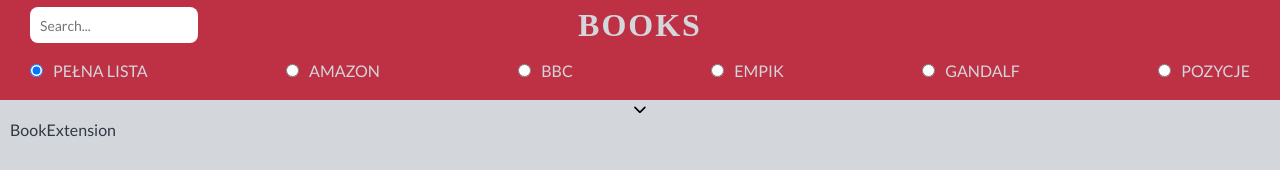
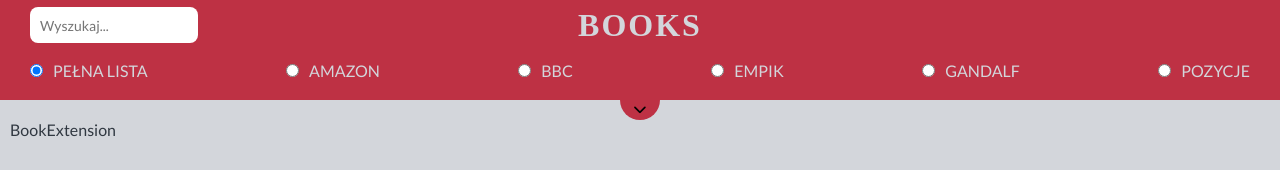
Before and after one commit to Zyar3k/books_ver.2, a React (Create React App) app: page /book/1 in a window 1280 px wide. Shown: the top 170 px of the page. Built offline with nearby package versions, Linux system fonts and the light colour scheme; no server answers; a web font is replaced by a local one.

Commit message:
Working on ux & ui

```diff
--- a/src/App.js
+++ b/src/App.js
@@ -1,21 +1,28 @@
-
+import { useState } from "react";
 import { Switch, Route } from "react-router";
 
 import BookList from "./components/BookList/BookList";
 import BookExtension from "./components/BookExtension/BookExtension";
-import { ContextProvider } from "./context/GlobalContext";
 import Header from "./components/Header/Header";
-
 import SortBar from "./components/SortBar/SortBar";
 
+import { ContextProvider } from "./context/GlobalContext";
+
 const App = () => {
+  const [isPageShowing, setIsPageShowing] = useState(false);
+
   return (
     <ContextProvider>
       <Header />
       <main className="container ">
-        <SortBar />
+        <SortBar
+          setIsPageShowing={setIsPageShowing}
+          isPageShowing={isPageShowing}
+        />
         <Switch>
-          <Route path="/" component={BookList} exact />
+          <Route path="/" exact>
+            <BookList isPageShowing={isPageShowing} />
+          </Route>
           <Route path="/book/:id" component={BookExtension} />
         </Switch>
       </main>
--- a/src/components/BookList/BookList.js
+++ b/src/components/BookList/BookList.js
@@ -3,9 +3,9 @@ import { GlobalContext } from "../../context/GlobalContext";
 
 import { BookListStyled } from "./BookList.styled";
 
-const BookTile = lazy(()=> import("./BookTile"));
+const BookTile = lazy(() => import("./BookTile"));
 
-const BookList = () => {
+const BookList = ({ isPageShowing }) => {
   const { books, filtered, all, searched } = useContext(GlobalContext);
   const [displayData, setDisplayData] = useState(books);
 
@@ -23,7 +23,7 @@ const BookList = () => {
     <Suspense fallback="Loading...">
       <BookListStyled>
         {displayData.map((book) => (
-          <BookTile key={book._id} book={book} />
+          <BookTile key={book._id} book={book} isPageShowing={isPageShowing} />
         ))}
       </BookListStyled>
     </Suspense>
--- a/src/components/BookList/BookList.styled.js
+++ b/src/components/BookList/BookList.styled.js
@@ -4,4 +4,5 @@ export const BookListStyled = styled.div`
   display: flex;
   flex-wrap: wrap;
   justify-content: center;
+  margin-top: 16px;
 `;
--- a/src/components/BookList/BookTile.js
+++ b/src/components/BookList/BookTile.js
@@ -1,11 +1,11 @@
 import React, { useEffect, useState } from "react";
 
-import { BookTileStyled } from "./BookTile.styled";
+import { BookTileStyled, TitleBar, DescriptionBar } from "./BookTile.styled";
 
-const BookTile = ({ book }) => {
+const BookTile = ({ book, isPageShowing }) => {
   const { name, lastName } = book.author;
   const [stars, setStars] = useState(0);
-
+  console.log(isPageShowing);
   useEffect(() => {
     if (book.ama) setStars((prev) => prev + 1);
     if (book.bbc) setStars((prev) => prev + 1);
@@ -16,12 +16,17 @@ const BookTile = ({ book }) => {
 
   return (
     <BookTileStyled>
-      <h3>{book.title}</h3>
-      <em>
-        {name} {lastName}
-      </em>
-      <p>{book.page}</p>
-      {/* <b> Stars: {stars}</b> */}
+      <TitleBar>
+        <h3>{book.title}</h3>
+        <p> Stars: {stars}</p>
+        <button>Readed</button>
+      </TitleBar>
+      <DescriptionBar>
+        <em>
+          {name} {lastName}
+        </em>
+        {isPageShowing && <p>Liczba stron: {book.page}</p>}
+      </DescriptionBar>
     </BookTileStyled>
   );
 };
--- a/src/components/BookList/BookTile.styled.js
+++ b/src/components/BookList/BookTile.styled.js
@@ -1,8 +1,56 @@
 import styled from "styled-components";
 
 export const BookTileStyled = styled.div`
-  border: 1px dashed grey;
-  width: 400px;
+  width: 500px;
   margin: 10px;
-  padding: 10px;
+  border-radius: 12px;
+  box-shadow: 1px 1px 10px #a9abaf;
 `;
+
+export const TitleBar = styled.div`
+  position: relative;
+  display: flex;
+  align-content: center;
+  justify-content: space-between;
+  min-height: 70px;
+  width: 100%;
+
+  h3 {
+    width: 70%;
+    padding: 10px 20px;
+  }
+  p {
+    flex: auto;
+  }
+  h3,
+  p,
+  button {
+    display: flex;
+    align-items: center;
+  }
+
+  p {
+    margin-right: 70px;
+    display: none;
+  }
+
+  button {
+    position: absolute;
+    right: 0;
+    height: 70px;
+    width: 70px;
+    border-top-right-radius: 10px;
+    border: none;
+
+    display: flex;
+    justify-content: center;
+    align-items: center;
+    background: none;
+    display: none;
+  }
+`;
+export const DescriptionBar = styled.div`
+  padding: 10px 20px;
+  display: flex;
+  justify-content: space-between;
+`;
--- a/src/components/Find/Find.js
+++ b/src/components/Find/Find.js
@@ -21,7 +21,11 @@ const Find = () => {
   }, [searchValue]);
 
   return (
-    <InputStyled type="text" placeholder="Search..." onChange={handleChange} />
+    <InputStyled
+      type="text"
+      placeholder="Wyszukaj..."
+      onChange={handleChange}
+    />
   );
 };
 
--- a/src/components/SortBar/SortBar.js
+++ b/src/components/SortBar/SortBar.js
@@ -9,48 +9,59 @@ import {
   ToggleButton,
 } from "./SortBar.styled";
 
-const Sidebar = () => {
+const Sidebar = ({ setIsPageShowing, isPageShowing }) => {
   const { sortBy, filterByList } = useContext(GlobalContext);
   const [openSidebar, setOpenSidebar] = useState(false);
 
   return (
     <StyledSortBar>
+      {/* <ToggleButton
+        onClick={() => {
+          setIsPageShowing(!isPageShowing);
+          setOpenSidebar(!openSidebar);
+        }}
+      >
+        <i
+          className={!openSidebar ? "fas fa-chevron-down" : "fas fa-chevron-up"}
+          aria-hidden="true"
+        />
+      </ToggleButton> */}
       {openSidebar ? (
         <SortWrapper>
           <SortItem>
             <button onClick={() => sortBy("nameUp")}>
-              <span className="fa fa-sort-amount-asc" aria-hidden="true"></span>
-            </button>
-            <h4>Po imieniu</h4>
-            <button onClick={() => sortBy("nameDown")}>
               <span
                 className="fa fa-sort-amount-desc"
                 aria-hidden="true"
               ></span>
             </button>
+            <h4>Po imieniu</h4>
+            <button onClick={() => sortBy("nameDown")}>
+              <span className="fa fa-sort-amount-asc" aria-hidden="true"></span>
+            </button>
           </SortItem>
           <SortItem>
             <button onClick={() => sortBy("lastNameUp")}>
-              <span className="fa fa-sort-amount-asc" aria-hidden="true"></span>
-            </button>
-            <h4>Po nazwisku</h4>
-            <button onClick={() => sortBy("lastNameDown")}>
               <span
                 className="fa fa-sort-amount-desc"
                 aria-hidden="true"
               ></span>
             </button>
+            <h4>Po nazwisku</h4>
+            <button onClick={() => sortBy("lastNameDown")}>
+              <span className="fa fa-sort-amount-asc" aria-hidden="true"></span>
+            </button>
           </SortItem>
           <SortItem>
             <button onClick={() => sortBy("pageUp")}>
-              <span className="fa fa-sort-amount-asc" aria-hidden="true"></span>
-            </button>
-            <h4>Po ilości stron</h4>
-            <button onClick={() => sortBy("pageDown")}>
               <span
                 className="fa fa-sort-amount-desc"
                 aria-hidden="true"
               ></span>
+            </button>
+            <h4>Po ilości stron</h4>
+            <button onClick={() => sortBy("pageDown")}>
+              <span className="fa fa-sort-amount-asc" aria-hidden="true"></span>
             </button>
           </SortItem>
 
@@ -74,7 +85,12 @@ const Sidebar = () => {
           </SortItem>
         </SortWrapper>
       ) : null}
-      <ToggleButton onClick={() => setOpenSidebar(!openSidebar)}>
+      <ToggleButton
+        onClick={() => {
+          setIsPageShowing(!isPageShowing);
+          setOpenSidebar(!openSidebar);
+        }}
+      >
         <i
           className={!openSidebar ? "fas fa-chevron-down" : "fas fa-chevron-up"}
           aria-hidden="true"
--- a/src/components/SortBar/SortBar.styled.js
+++ b/src/components/SortBar/SortBar.styled.js
@@ -3,8 +3,9 @@ import styled from "styled-components";
 export const StyledSortBar = styled.div`
   position: sticky;
   top: 100px;
-  background: #d3d6db;
+  background: transparent;
   color: #d3d6db;
+  z-index: 10;
 `;
 
 export const SortWrapper = styled.div`
@@ -31,7 +32,6 @@ export const SortItem = styled.div`
 
   button {
     border: none;
-    /* border: 1px solid black; */
     background: none;
     color: #d3d6db;
     font-size: 18px;
@@ -42,14 +42,16 @@ export const SortItem = styled.div`
 export const ToggleButton = styled.button`
   border: none;
   height: 20px;
+  width: 40px;
   cursor: pointer;
   display: flex;
   justify-content: center;
   align-items: center;
   background: #d3d6db;
-  width: 100%;
-
-  /* width: 200px;
-  display: flex;
-  justify-content: space-around; */
+  background: transparent;
+  /* width: 100%; */
+  margin: 0 auto;
+  border-bottom-right-radius: 30px;
+  border-bottom-left-radius: 30px;
+  background: #be3144;
 `;
--- a/src/context/GlobalContext.js
+++ b/src/context/GlobalContext.js
@@ -17,9 +17,7 @@ const initialState = {
   books: [],
   filtered: null,
   all: true,
-  bookStars: 0,
   searched: null,
-
 };
 
 export const GlobalContext = createContext(initialState);
@@ -64,9 +62,7 @@ export const ContextProvider = ({ children }) => {
         searchBook,
         clearFilter,
         all: state.all,
-        bookStars: state.bookStars,
         searched: state.searched,
-
       }}
     >
       {children}
--- a/src/reducers/AppReducer.js
+++ b/src/reducers/AppReducer.js
@@ -84,6 +84,7 @@ export default function appReducer(state, action) {
     case SORT_BY:
       const value = action.payload.name;
       let sortedList;
+
       if (state.all) {
         sortedList = state.books;
       } else {
```
